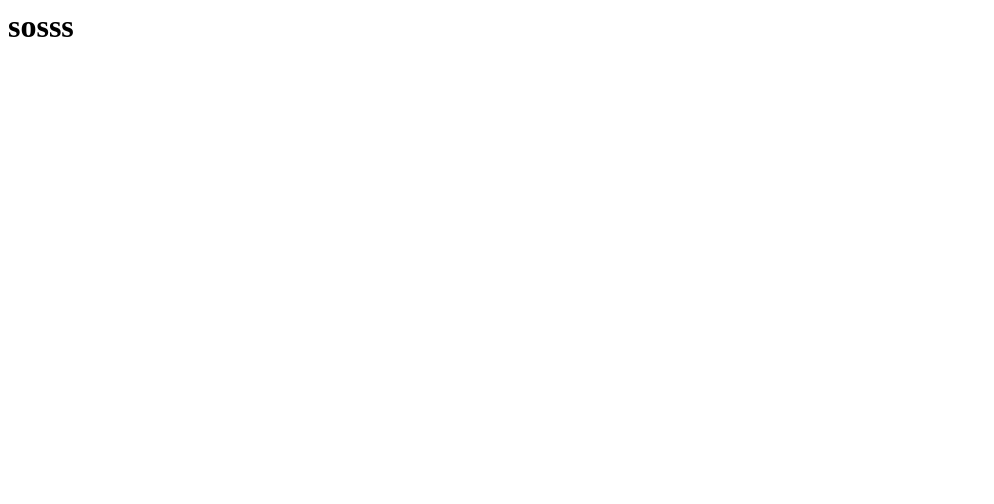
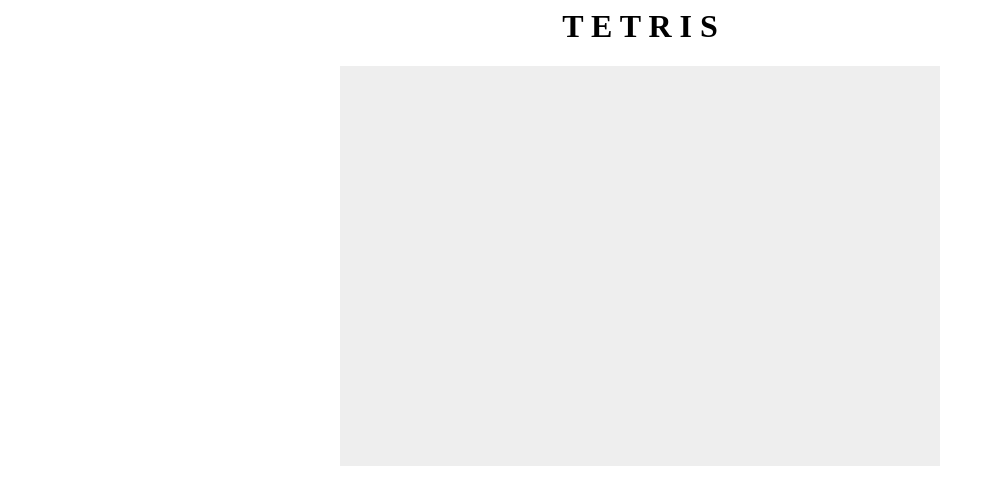
Before and after one commit to brainstew927/tetris_js, a plain HTML site: page page.html in a window 1280 px wide. Shown: the whole page, without its empty margins (0-994 px from the left). Drawn offline with Linux system fonts and the light colour scheme.

Commit message:
aggiornata

```diff
--- a/main.js
+++ b/main.js
@@ -1 +1,3 @@
-Window.
+function loadPage() {
+    console.log("loaded");
+}
--- a/page.html
+++ b/page.html
@@ -1,11 +1,28 @@
+
+
 <html>
+    <style>
+        canvas {
+            background: #eee;
+            display: block;
+            margin: 0 auto;
+        }
+    </style>
 
-  <body>
+    <script src="main.js"></script>
 
-    <h1>
-      sosss
-    </h1>
+    <body onload="loadPage()">
+        <center>
+            <h1>
+                T E T R I S
+            </h1>
 
-  </body>
+        </center>
+
+        <h2>
+            <canvas id="canv" width="600" height="400"></canvas>
+        </h2>
+
+    </body>
 
 </html>
```
